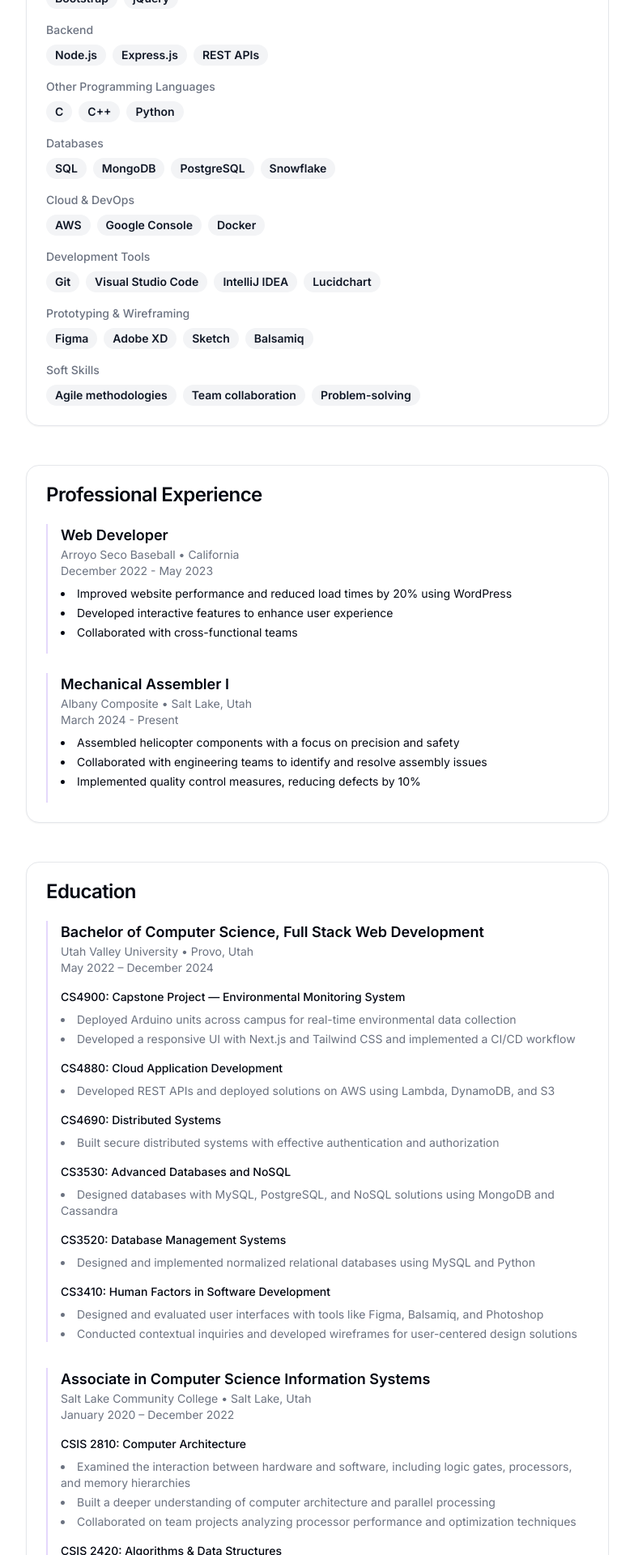
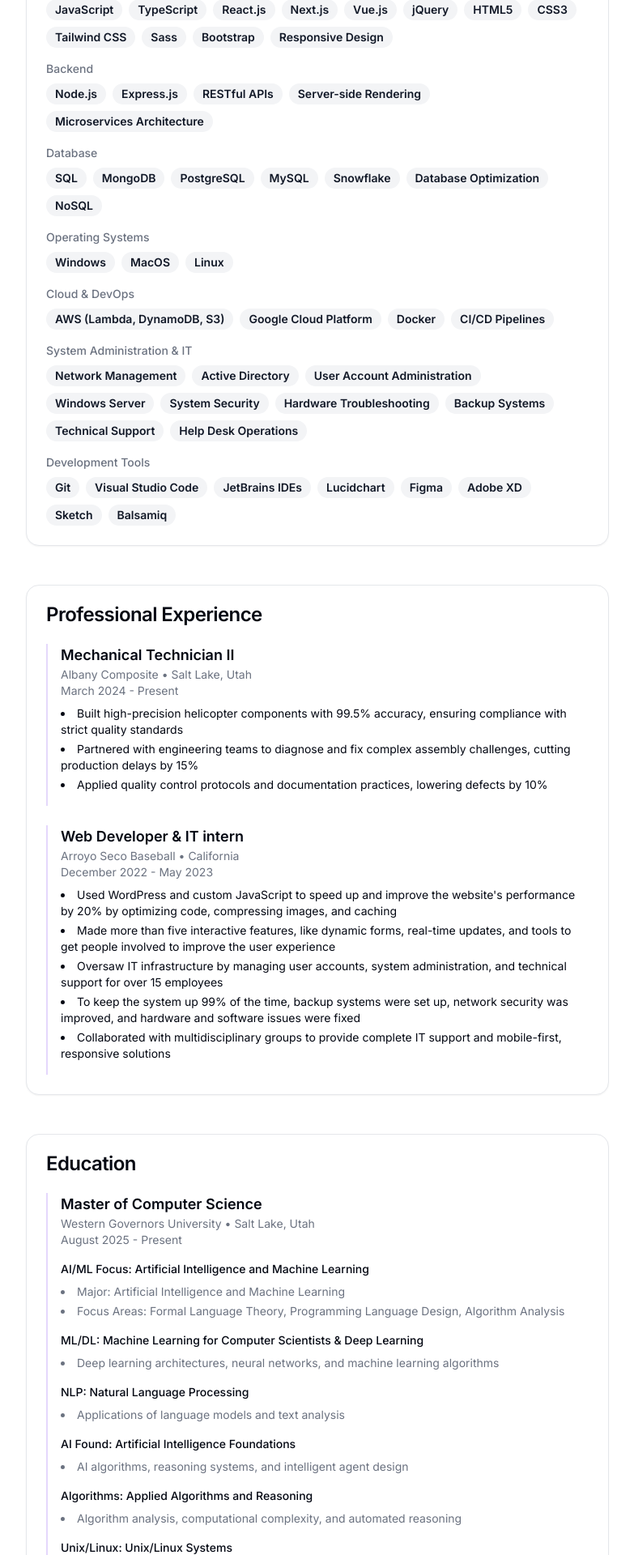
Before and after one commit to dchamp16/aboutme, a Next.js app: page / in a window 1280 px wide. Shown: the part 720-2640 px from the top of the page at 81% size, without its empty margins (176-959 px from the left). Built offline with nearby package versions, Linux system fonts and the light colour scheme; no server answers.

Commit message:
Refactor resume data structure and update skills categories in Skills component

```diff
--- a/app/components/Skills.tsx
+++ b/app/components/Skills.tsx
@@ -6,17 +6,18 @@ import { resumeData } from "../data/resume";
 import { SkillCategory } from "../types/resume";
 
 export default function Skills() {
-    const skillCategories: SkillCategory[] = [
-        { title: "Frontend", skills: resumeData.skills.frontend },
-        { title: "Backend", skills: resumeData.skills.backend },
-        { title: "Other Programming Languages", skills: resumeData.skills.other },
-        { title: "Databases", skills: resumeData.skills.databases },
-        { title: "Cloud & DevOps", skills: resumeData.skills.cloud },
-        { title: "Development Tools", skills: resumeData.skills.tools },
-        { title: "Prototyping & Wireframing", skills: resumeData.skills.prototyping },
-        { title: "Soft Skills", skills: resumeData.skills.softSkills }
-    ];
-;
+  const skillCategories: SkillCategory[] = [
+    { title: "Frontend", skills: resumeData.skills.frontend },
+    { title: "Backend", skills: resumeData.skills.backend },
+    { title: "Database", skills: resumeData.skills.database },
+    { title: "Operating Systems", skills: resumeData.skills.os },
+    { title: "Cloud & DevOps", skills: resumeData.skills.cloudAndDevops },
+    {
+      title: "System Administration & IT",
+      skills: resumeData.skills.systemAdminAndIt,
+    },
+    { title: "Development Tools", skills: resumeData.skills.developmentTools },
+  ];
 
   return (
     <Card className="mb-8">
--- a/app/data/resume.ts
+++ b/app/data/resume.ts
@@ -1,3 +1,67 @@
+// Define types for resume data
+export interface SkillCategory {
+  title: string;
+  skills: string[];
+}
+
+export interface Course {
+  code: string;
+  name: string;
+  highlights: string[];
+}
+
+export interface Education {
+  institution: string;
+  degree: string;
+  dates: string;
+  location: string;
+  courses?: Course[];
+}
+
+export interface Experience {
+  company: string;
+  location: string;
+  position: string;
+  dates: string;
+  responsibilities: string[];
+}
+
+export interface Project {
+  name: string;
+  description: string;
+  technologies: string[];
+  highlights: string[];
+  repository: string;
+  website?: string;
+}
+
+export interface Contact {
+  phone: string;
+  email: string[];
+  github: string;
+  linkedin: string;
+}
+
+export interface Skills {
+  frontend: string[];
+  backend: string[];
+  database: string[];
+  os: string[];
+  cloudAndDevops: string[];
+  systemAdminAndIt: string[];
+  developmentTools: string[];
+}
+
+export interface ResumeData {
+  contact: Contact;
+  name: string;
+  summary: string;
+  skills: Skills;
+  education: Education[];
+  experience: Experience[];
+  projects: Project[];
+}
+
 export const resumeData = {
   contact: {
     phone: '(801) 906-1326',
@@ -6,144 +70,192 @@ export const resumeData = {
     linkedin: 'https://www.linkedin.com/in/peter-justine-ramos-2a40a4284',
   },
   name: 'Peter Justine Ramos',
-  summary: 'Full Stack Developer with hands-on experience in JavaScript, TypeScript, React, NodeJS, and modern web technologies. Skilled in creating user-friendly applications and implementing cloud using AWS and Google Console. Passionate about developing high-quality software through collaboration and building projects.',
+  summary: 'Recent Computer Science graduate focusing on full-stack web development with experience in JavaScript, TypeScript, ReactJS, NodeJS, and cloud technologies. Demonstrated ability to develop scalable applications and optimize websites to improve performance using modern technologies. Through education, continued learning, and freelance web development experience, I built a strong foundation in full-stack development, cloud technology, and database design.',
   skills: {
-    frontend: ['JavaScript', 'TypeScript', 'Vue.js', 'React.js', 'Next.js', 'Tailwind', 'CSS', 'Sass', 'Bootstrap', 'jQuery'],
-    backend: ['Node.js', 'Express.js', 'REST APIs'],
-    databases: ['SQL', 'MongoDB', 'PostgreSQL', 'Snowflake'],
-    cloud: ['AWS', 'Google Console', 'Docker'],
-    tools: ['Git', 'Visual Studio Code', 'IntelliJ IDEA', 'Lucidchart'],
-    prototyping: ['Figma', 'Adobe XD', 'Sketch', 'Balsamiq'],
-    softSkills: ['Agile methodologies', 'Team collaboration', 'Problem-solving'],
-    other: ['C', 'C++', 'Python']
+    frontend: ['JavaScript', 'TypeScript', 'React.js', 'Next.js', 'Vue.js', 'jQuery', 'HTML5', 'CSS3', 'Tailwind CSS', 'Sass', 'Bootstrap', 'Responsive Design'],
+    backend: ['Node.js', 'Express.js', 'RESTful APIs', 'Server-side Rendering', 'Microservices Architecture'],
+    database: ['SQL', 'MongoDB', 'PostgreSQL', 'MySQL', 'Snowflake', 'Database Optimization', 'NoSQL'],
+    os: ['Windows', 'MacOS', 'Linux'],
+    cloudAndDevops: ['AWS (Lambda, DynamoDB, S3)', 'Google Cloud Platform', 'Docker', 'CI/CD Pipelines'],
+    systemAdminAndIt: ['Network Management', 'Active Directory', 'User Account Administration', 'Windows Server', 'System Security', 'Hardware Troubleshooting', 'Backup Systems', 'Technical Support', 'Help Desk Operations'],
+    developmentTools: ['Git', 'Visual Studio Code', 'JetBrains IDEs', 'Lucidchart', 'Figma', 'Adobe XD', 'Sketch', 'Balsamiq']
   },
   education: [
     {
+      institution: 'Western Governors University',
+      degree: 'Master of Computer Science',
+      dates: 'August 2025 - Present',
+      location: 'Salt Lake, Utah',
+      courses: [
+        {
+          code: 'AI/ML Focus',
+          name: 'Artificial Intelligence and Machine Learning',
+          highlights: [
+            'Major: Artificial Intelligence and Machine Learning',
+            'Focus Areas: Formal Language Theory, Programming Language Design, Algorithm Analysis'
+          ]
+        },
+        {
+          code: 'ML/DL',
+          name: 'Machine Learning for Computer Scientists & Deep Learning',
+          highlights: [
+            'Deep learning architectures, neural networks, and machine learning algorithms'
+          ]
+        },
+        {
+          code: 'NLP',
+          name: 'Natural Language Processing',
+          highlights: [
+            'Applications of language models and text analysis'
+          ]
+        },
+        {
+          code: 'AI Found',
+          name: 'Artificial Intelligence Foundations',
+          highlights: [
+            'AI algorithms, reasoning systems, and intelligent agent design'
+          ]
+        },
+        {
+          code: 'Algorithms',
+          name: 'Applied Algorithms and Reasoning',
+          highlights: [
+            'Algorithm analysis, computational complexity, and automated reasoning'
+          ]
+        },
+        {
+          code: 'Unix/Linux',
+          name: 'Unix/Linux Systems',
+          highlights: [
+            'System administration, shell scripting, and server management'
+          ]
+        }
+      ]
+    },
+    {
       institution: 'Utah Valley University',
-      degree: 'Bachelor of Computer Science, Full Stack Web Development',
-      dates: 'May 2022 – December 2024',
+      degree: 'Bachelor of Computer Science',
+      dates: 'April 2022 - December 2024',
       location: 'Provo, Utah',
       courses: [
         {
           code: 'CS4900',
-          name: 'Capstone Project — Environmental Monitoring System',
+          name: 'Capstone Project - Environmental Monitoring System',
           highlights: [
-            'Deployed Arduino units across campus for real-time environmental data collection',
-            'Developed a responsive UI with Next.js and Tailwind CSS and implemented a CI/CD workflow'
+            'Development of a campus-wide environmental monitoring system using Arduino sensors for real-time data collection',
+            'Built a responsive Next.js dashboard with Tailwind CSS for data visualization and system management',
+            'Implemented CI/CD pipeline for automated deployment and system updates'
           ]
         },
         {
           code: 'CS4880',
           name: 'Cloud Application Development',
           highlights: [
-            'Developed REST APIs and deployed solutions on AWS using Lambda, DynamoDB, and S3'
+            'Developed a REST API and deployed it in AWS',
+            'Created serverless architecture using Lambda functions, DynamoDB, and S3 storage',
+            'Used Amazon Cognito(Authentication), AWS IAM(Managing User), AWS KMS(Hashing), SNS(Email notification for authentication flow)'
           ]
         },
         {
           code: 'CS4690',
           name: 'Distributed Systems',
           highlights: [
-            'Built secure distributed systems with effective authentication and authorization'
+            'Built a secure database for authentication and authorization mechanisms'
           ]
         },
         {
           code: 'CS3530',
-          name: 'Advanced Databases and NoSQL',
+          name: 'Advanced Databases & NoSQL',
           highlights: [
-            'Designed databases with MySQL, PostgreSQL, and NoSQL solutions using MongoDB and Cassandra'
+            'Designed and implemented normalized relational databases and NoSQL solutions for specific use cases',
+            'Worked extensively with MySQL, PostgreSQL, MongoDB, and Cassandra for various data storage needs'
           ]
         },
         {
           code: 'CS3520',
           name: 'Database Management Systems',
           highlights: [
-            'Designed and implemented normalized relational databases using MySQL and Python'
-          ]
-        },
-        {
-          code: 'CS3410',
-          name: 'Human Factors in Software Development',
-          highlights: [
-            'Designed and evaluated user interfaces with tools like Figma, Balsamiq, and Photoshop',
-            'Conducted contextual inquiries and developed wireframes for user-centered design solutions'
+            'Designed and implemented normalized relational databases and NoSQL solutions for specific use cases',
+            'Worked extensively with MySQL, PostgreSQL, MongoDB, and Cassandra for various data storage needs'
           ]
         }
       ]
     },
     {
       institution: 'Salt Lake Community College',
-      degree: 'Associate in Computer Science Information Systems',
-      dates: 'January 2020 – December 2022',
+      degree: 'Associate of Computer Science Information Systems',
+      dates: 'January 2020 - April 2022',
       location: 'Salt Lake, Utah',
       courses: [
         {
-          code: 'CSIS 2810',
-          name: 'Computer Architecture',
+          code: 'Core',
+          name: 'Key Coursework',
           highlights: [
-            'Examined the interaction between hardware and software, including logic gates, processors, and memory hierarchies',
-            'Built a deeper understanding of computer architecture and parallel processing',
-            'Collaborated on team projects analyzing processor performance and optimization techniques'
-          ]
-        },
-        {
-          code: 'CSIS 2420',
-          name: 'Algorithms & Data Structures',
-          highlights: [
-            'Focused on designing and analyzing efficient algorithms and implementing data structures like stacks, queues, linked lists, trees, and graphs',
-            'Evaluated algorithm performance and selected appropriate data structures for problem-solving',
-            'Developed skills in Java generics, recursion, and Big-O complexity analysis'
-          ]
-        },
-        {
-          code: 'CSIS 1400',
-          name: 'Fundamentals of Programming',
-          highlights: [
-            'Learned foundational programming concepts, including primitive data types, control structures, and object-oriented programming with Java',
-            'Designed and implemented simple Java programs using IDEs and UML diagrams',
-            'Developed skills in problem-solving, debugging, and method creation for software design'
+            'Data Structures & Algorithms, Computer Architecture, Object-Oriented Programming, Java Development'
           ]
         }
       ]
     }
-
   ],
   experience: [
     {
-      company: 'Arroyo Seco Baseball',
-      location: 'California',
-      position: 'Web Developer',
-      dates: 'December 2022 - May 2023',
+      company: 'Albany Composite',
+      location: 'Salt Lake, Utah',
+      position: 'Mechanical Technician II',
+      dates: 'March 2024 - Present',
       responsibilities: [
-        'Improved website performance and reduced load times by 20% using WordPress',
-        'Developed interactive features to enhance user experience',
-        'Collaborated with cross-functional teams'
+        'Built high-precision helicopter components with 99.5% accuracy, ensuring compliance with strict quality standards',
+        'Partnered with engineering teams to diagnose and fix complex assembly challenges, cutting production delays by 15%',
+        'Applied quality control protocols and documentation practices, lowering defects by 10%'
       ]
     },
     {
-      company: 'Albany Composite',
-      location: 'Salt Lake, Utah',
-      position: 'Mechanical Assembler I',
-      dates: 'March 2024 - Present',
+      company: 'Arroyo Seco Baseball',
+      location: 'California',
+      position: 'Web Developer & IT intern',
+      dates: 'December 2022 - May 2023',
       responsibilities: [
-        'Assembled helicopter components with a focus on precision and safety',
-        'Collaborated with engineering teams to identify and resolve assembly issues',
-        'Implemented quality control measures, reducing defects by 10%'
+        'Used WordPress and custom JavaScript to speed up and improve the website\'s performance by 20% by optimizing code, compressing images, and caching',
+        'Made more than five interactive features, like dynamic forms, real-time updates, and tools to get people involved to improve the user experience',
+        'Oversaw IT infrastructure by managing user accounts, system administration, and technical support for over 15 employees',
+        'To keep the system up 99% of the time, backup systems were set up, network security was improved, and hardware and software issues were fixed',
+        'Collaborated with multidisciplinary groups to provide complete IT support and mobile-first, responsive solutions'
       ]
-    },
+    }
   ],
   projects: [
     {
-      name: 'Environmental Monitoring System',
-      description: 'Real-time environmental monitoring system for UVU campus using Arduino and MongoDB. The system collected environmental data through Arduino sensors and exposed it via a REST API deployed on Render (Note: Arduino data collection ended with course completion).',
+      name: 'Environmental Monitoring System for UVU',
+      description: 'Using Arduino and MongoDB, a real-time environmental monitoring system for temperature, humidity, and air quality was constructed.',
       technologies: ['Arduino', 'MongoDB', 'Next.js', 'Tailwind CSS', 'Express.js'],
       highlights: [
-        'Built real-time Arduino monitoring for air quality, temperature, and humidity',
-        'Designed responsive UI for data visualization',
-        'Deployed REST API on Render (https://arduino-environmental-monitoring-system.onrender.com/data)',
-        'Configured Render services and Middleware pipelines',
-        'Implemented Arduino sensors for data collection (active during course duration)'
+        'Integrated Tailwind CSS for responsive styling and designed a Next.js user interface for data visualization',
+        'Middleware pipelines and render services were configured for smooth deployment'
       ],
-      repository: 'https://github.com/dchamp16/CS4900_Capstone'
+      repository: 'https://github.com/dchamp16/CS4900_Capstone',
+      website: 'https://arduino-environmental-monitoring-system.onrender.com/data'
+    },
+    {
+      name: 'Python Simulate Ordering System / NoSQL Data Manipulation',
+      description: 'A terminal-based ordering system with extensive CRUD functions for NoSQL data manipulation was developed.',
+      technologies: ['Python', 'MongoDB'],
+      highlights: [
+        'I implemented data handling to optimize the database using Python and MongoDB',
+        'Validation and hashing were implemented for security'
+      ],
+      repository: 'https://github.com/dchamp16/python-ordering-system'
+    },
+    {
+      name: 'Enterprise Ordering System with Role-Based Access',
+      description: 'Developed a thorough ordering system with audit logging and role-based access control (Admin, Super Admin).',
+      technologies: ['React.js', 'Node.js', 'Express.js', 'MongoDB', 'JWT', 'Vite'],
+      highlights: [
+        'CRUD operations for orders, hardware inventory, user management, and bulk Excel uploads are supported by the RESTful API that was developed',
+        'A modern React frontend with responsive design, real-time chat, and Hot Module Replacement was created using Vite',
+        'Implemented a secure authentication system and data validation for enterprise-level reliability'
+      ],
+      repository: 'https://github.com/dchamp16/ordering-system',
+      website: 'https://ordering-system-heto.vercel.app/'
     },
     {
       name: 'Multi-tenant School Management System',
@@ -159,83 +271,32 @@ export const resumeData = {
       repository: 'https://github.com/dchamp16/CS4690-web-iii/tree/main/megaPracticum'
     },
     {
-      name: 'Python Ordering System',
-      description: 'Terminal-based ordering system with NoSQL data manipulation',
-      technologies: ['Python', 'MongoDB', 'Mongoose'],
-      highlights: [
-        'Implemented CRUD operations for data management',
-        'Built efficient data handling system'
-      ],
-      repository: 'https://github.com/dchamp16/python-ordering-system'
-    },
-    {
       name: 'BabelFish Translator',
       description: 'A multilingual communication app using HTTP APIs and Google Translation API for real-time text and speech translation.',
-      technologies: [
-        'React.js',
-        'TypeScript',
-        'Node.js',
-        'Express.js',
-        'Google Translation API',
-        'Tailwind CSS',
-        'Vite',
-        'Docker',
-        'Vercel'
-      ],
+      technologies: ['React.js', 'TypeScript', 'Node.js', 'Express.js', 'Google Translation API', 'Tailwind CSS', 'Vite', 'Docker', 'Vercel'],
       highlights: [
-        'Built a RESTful API for real-time translation and multilingual chat.',
-        'Integrated Google Translation API with robust error handling.',
-        'Developed a responsive UI with React, TypeScript, and Tailwind CSS.',
-        'Added speech recognition and synthesis for hands-free interaction.',
-        'Deployed on Vercel with optimized builds via Docker.',
-        'Messages are stored in memory during runtime, resetting on restart.'
+        'Built a RESTful API for real-time translation and multilingual chat',
+        'Integrated Google Translation API with robust error handling',
+        'Developed a responsive UI with React, TypeScript, and Tailwind CSS',
+        'Added speech recognition and synthesis for hands-free interaction',
+        'Deployed on Vercel with optimized builds via Docker',
+        'Messages are stored in memory during runtime, resetting on restart'
       ],
       repository: 'https://github.com/dchamp16/translator',
       website: 'https://translator-phi-black.vercel.app/'
     },
     {
-      name: 'Ordering System',
-      description: 'A comprehensive ordering and user management system designed to streamline employee order tracking and admin user management, featuring role-based access control and RESTful APIs.',
-      technologies: [
-        'Node.js',
-        'Express.js',
-        'MongoDB',
-        'Mongoose',
-        'JavaScript',
-        'Reactjs',
-        'bcrypt.js',
-        'Express-Session',
-        'Joi',
-        'JWT',
-        'dotenv',
-        'Postman'
-      ],
-      highlights: [
-        'Implemented order management for employees, allowing them to track orders via empId without requiring login.',
-        'Developed admin user management system with Super Admin and Admin roles, including role-based permissions.',
-        'Built RESTful APIs for orders and user management with robust error handling and validation.',
-        'Designed session-based authentication and middleware for secure access control.',
-        'Created an intuitive workflow for adding, updating, and deleting orders and users.',
-        'Integrated MongoDB for data persistence, with Mongoose for schema modeling.',
-        'Implemented top-tier admin and lower-tier admin that have 2 different permissions.',
-        'Current status: Work in progress; when ordered deducted - current stock, then return deducted + current stock but when initially 0 or NULL no deduction or addition.'
-      ],
-      repository: 'https://github.com/dchamp16/ordering-system',
-      website: 'https://ordering-system-heto.vercel.app/'
-    },
-    {
       name: 'Expense Tracker',
       description: 'A web-based expense tracker application that allows users to manage their expenses and income, providing a user-friendly interface for tracking financial transactions.',
-      technologies: ['TypeScript', 'React.js', 'Tailwind', 'C#', 'ASP.NET Core'],
+      technologies: ['TypeScript', 'React.js', 'Tailwind CSS', 'C#', 'ASP.NET Core'],
       highlights: [
-        '(✓)Implemented user authentication and authorization with ASP.NET Core.',
-        '(𐄂)Integrated RESTful APIs for data management and real-time updates.',
-        '(𐄂)Utilized C# for backend development, ensuring efficient data processing and storage.',
-        '(𐄂)Developed a responsive web application for tracking expenses and income using React.js and TypeScript.',
-        '(𐄂)Designed a user-friendly interface with Tailwind CSS for seamless navigation.',
-
+        '(✓)Implemented user authentication and authorization with ASP.NET Core',
+        '(𐄂)Integrated RESTful APIs for data management and real-time updates',
+        '(𐄂)Utilized C# for backend development, ensuring efficient data processing and storage',
+        '(𐄂)Developed a responsive web application for tracking expenses and income using React.js and TypeScript',
+        '(𐄂)Designed a user-friendly interface with Tailwind CSS for seamless navigation'
       ],
       repository: 'https://github.com/dchamp16/expenseTracker'
-    },
+    }
   ]
 };
```
Also changed, not shown: app/types/resume.ts (+5 -4 lines).
